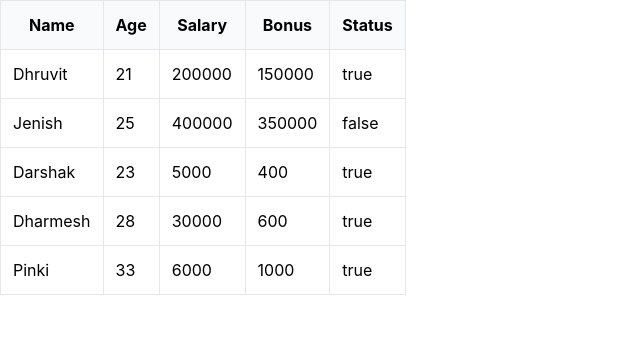
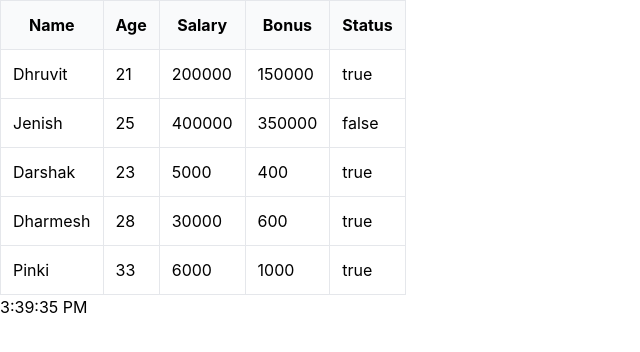
Before and after one commit to dhruvit560/RnwReact, a React (Create React App) app: page / in a window 1280 px wide. Shown: the top 352 px of the page, without its empty margins (0-640 px from the left). Built offline with nearby package versions, Linux system fonts and the light colour scheme.

Commit message:
table with date

```diff
--- a/src/App.js
+++ b/src/App.js
@@ -1,10 +1,12 @@
 import './App.css';
 import User from './ClassComponent';
+import LifecycleMethod from './ClassLifecycle';
 
 function App() {
   return (
     <>
        <User name="Dhruvit"/>
+       <LifecycleMethod/>
     </>
   );
 }
--- /dev/null
+++ b/src/ClassLifecycle/index.jsx
@@ -0,0 +1,34 @@
+import React, { Component } from "react";
+
+class LifecycleMethod extends Component {
+  constructor() {
+    super();
+
+    this.state = {
+      date: new Date(),
+    };
+  }
+  componentDidMount() {
+      setInterval(
+          () => {
+            this.tick()
+          },1000
+      )
+  }
+
+  tick = () => {
+      this.setState({
+          date: new Date()
+      });
+  }
+
+  render() {
+    return (
+      <>
+        <h1>{this.state.date.toLocaleTimeString()}</h1>
+      </>
+    );
+  }
+}
+
+export default LifecycleMethod;
```
Also changed, not shown: 1 other file (tests, documents, lock files or other folders).
